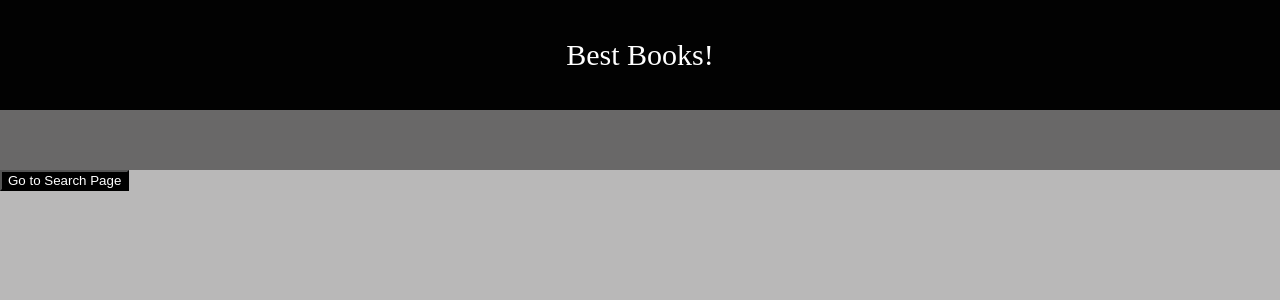
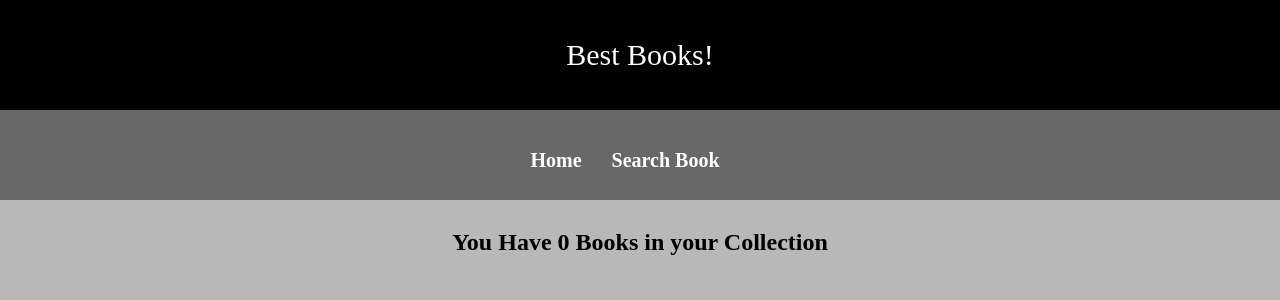
Before and after one commit to bayan-alkhatib/book_app, a Node server app: page / in a window 1280 px wide. Shown: the top 300 px of the page. Run offline with Node 20, Linux system fonts and the light colour scheme; data that the repository does not hold is empty.

Commit message:
completed lab 12

```diff
--- a/package.json
+++ b/package.json
@@ -23,6 +23,7 @@
     "dotenv": "^8.2.0",
     "ejs": "^3.1.6",
     "express": "^4.17.1",
+    "pg": "^8.6.0",
     "superagent": "^6.1.0"
   }
 }
--- a/public/styles/layout.css
+++ b/public/styles/layout.css
@@ -1,7 +1,8 @@
-@media (max-width:450px){
+/* @media (max-width:450px){ */
 header{
     width: 100%;
 }
+
 footer {
     padding:40px 0;
     width: 100%;
@@ -103,8 +104,15 @@ section h2{
 }
 
 section p{
-    margin-bottom:50px ;
+    margin-bottom:30px ;
     text-align: center;
 }
 
+#homeNav {
+    display: flex;
+    justify-content:space-between;
+    align-items:center;
+    margin-top:10px ;
+
 }
+/* } */
--- a/public/styles/modules.css
+++ b/public/styles/modules.css
@@ -9,7 +9,7 @@ header nav {
     font-size:30px;
 }
 
-header div{
+#mainheaderdiv{
     background-color: rgb(105, 104, 104);
     padding: 30px;
     color:white;
@@ -37,6 +37,19 @@ button{
     color: white;
 }
 
+#booksNum{
+    margin: 30px;
+    font-size:x-large ;
+    font-weight: bolder;
+    text-align:center ;
+}
+
+#homeNav a {
+    text-decoration: none;
+    margin-right:30px ;
+    color: white;
+    font-weight: bolder;
+}
 footer {
     background-color: rgb(2, 2, 2);
 }
--- a/server.js
+++ b/server.js
@@ -3,6 +3,7 @@ require('dotenv').config();
 const express=require('express');
 const superagent=require('superagent');
 const cors= require('cors');
+const pg= require('pg');
 
 
 const PORT=process.env.PORT || 3000;
@@ -11,13 +12,13 @@ server.use(cors());
 server.set('view engine','ejs');
 server.use(express.static('./public'));
 server.use(express.urlencoded({extended:true}));
-
+let client = new pg.Client((process.env.DATABASE_URL));
 
 
 function booksSearchHand (req,res){
   let bookSearchInput=req.body.search_query;
   let search=req.body.search_fields;
-  let bookUrl=`https://www.googleapis.com/books/v1/volumes?q=+${bookSearchInput}:${search}`;
+  let bookUrl=`https://www.googleapis.com/books/v1/volumes?q=+in${bookSearchInput}:${search}`;
   superagent.get(bookUrl)
     .then(booksData=>{
       let volumeInfoArr=booksData.body;
@@ -27,23 +28,47 @@ function booksSearchHand (req,res){
       res.render('searches/show',{bookinstance:newBookInstance});
     })
     .catch(()=>{
-      res.render('pages/error');
+      res.render('error');
     });
 }
 
 
+function homePageHandeler (req,res){
+  let sql=`select * from books;`;
+  client.query(sql)
+    .then (result=>{
+      res.render('pages/index',{books:result.rows});
+    });
+}
 
-server.get('/',(req,res)=>{
-  res.render('pages/index');
-});
 
+function selectedBookHand (req,res){
+  let {title,author,description,isbn,image_url,bookshelf}=req.body;
+  let sql= `insert into books (title,author,description,isbn,image_url,bookshelf) values ($1,$2,$3,$4,$5,$6) Returning *;`;
+  let safeValues=[title,author,description,isbn,image_url,bookshelf];
+  client.query(sql,safeValues)
+    .then(result=>{
+      res.redirect(`/book/${result.rows[0].id}`);
+    });
+}
+
+function idbookhandeler(req,res){
+  let sql=`select * from books where id=$1;`;
+  let safeValues=[req.params.id];
+  client.query(sql,safeValues)
+    .then(result=>{
+      res.render('pages/books/book',{bookid:result.rows[0]});
+    });
+}
+
+
+server.get('/',homePageHandeler);
 server.get('/new',(req,res)=>{
   res.render('searches/new');
 });
-
-server.post('/searches',booksSearchHand );
-
-
+server.post('/searches',booksSearchHand);
+server.post('/book',selectedBookHand);
+server.get('/book/:id',idbookhandeler);
 server.get('*', (req,res)=>{
   res.render('pages/error');
 });
@@ -53,10 +78,15 @@ function BOOKS(value) {
   this.image_url=value.volumeInfo.imageLinks.thumbnail || `https://i.imgur.com/J5LVHEL.jpg`;
   this.title=value.volumeInfo.title || 'Not Found';
   this.author=value.volumeInfo.authors || 'Not Found';
-  this.descripition=value.volumeInfo.description || 'Not Found';
+  this.description=value.volumeInfo.description || 'Not Found';
+  this.isbn=value.volumeInfo.industryIdentifiers[0].identifier || 'Not Found';
+  this.bookshelf=value.volumeInfo.categories|| 'Not Found';
 }
 
 
-server.listen(PORT, ()=>{
-  console.log(`listen to port ${PORT}`);
-});
+client.connect()
+  .then(() => {
+    server.listen(PORT, ()=>{
+      console.log(`listen to port ${PORT}`);
+    });
+  });
--- a/views/pages/index.ejs
+++ b/views/pages/index.ejs
@@ -12,13 +12,28 @@
         <nav>
             Best Books!
         </nav>
-        <div>
+        <div  id='mainheaderdiv'>
+        <div id=homeNav>
+            <a href="/">Home</a>
+            <a href="new"> Search Book </a>
         </div>
+       </div>
     </header>
     <main>
-        <form action="/new" method= 'GET'>
-            <button>Go to Search Page </button>
-        </form>
+
+        <h2 id='booksNum'> You Have <%= books.length%> Books in your Collection</h2>
+
+            <%books.forEach(element=>{ %>
+                <section>
+            <img src= "<%= element.image_url %> "alt="">
+            <h1> <%= element.title %></h1>
+            <h2><%= element.isbn %> </h2>
+            <h2><%= element.author %> </h2>
+            <form action="/book/<%=element.id%>" method= 'GET'>
+            <button> View Details </button>
+            </form>
+        </section>
+       <% }) %>
 
     </main>
 </body>
--- a/views/searches/new.ejs
+++ b/views/searches/new.ejs
@@ -12,8 +12,12 @@
         <nav>
             Best Books!
         </nav>
-        <div>
+        <div  id='mainheaderdiv'>
             Search By Title or Auther
+            <div id=homeNav>
+                <a href="/">Home</a>
+                <a href="new"> Search Book </a>
+            </div>
         </div>
     </header>
     <main>
```
Also changed, not shown: book.sql (added, +11 -0 lines), views/pages/books/book.ejs (added, +34 -0 lines), views/pages/books/details.ejs (added, +34 -0 lines), views/searches/show.ejs (+17 -5 lines), 1 other file.
